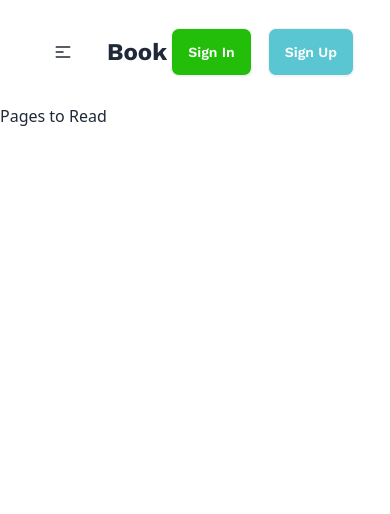
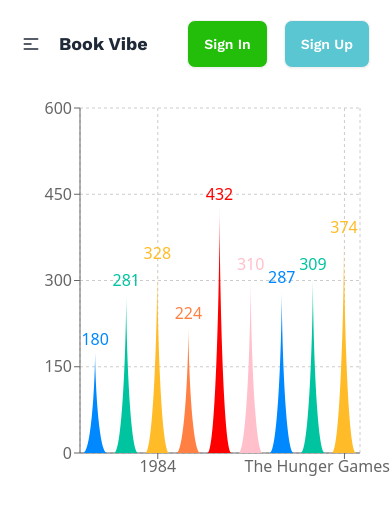
Before and after one commit to Nujat-Zaman-Chowdhury/Book-Review, a React (Vite) app: page /pages-to-read in a window 390 px wide. Shown: the top 514 px of the page. Built offline with nearby package versions, Linux system fonts and the light colour scheme; a web font is replaced by a local one.

Commit message:
added mobile device responsiveness

```diff
--- a/package.json
+++ b/package.json
@@ -18,6 +18,7 @@
     "react-icons": "^5.0.1",
     "react-router-dom": "^6.22.3",
     "react-tabs": "^6.0.2",
+    "recharts": "^2.12.3",
     "sort-by": "^1.2.0"
   },
   "devDependencies": {
--- a/src/Pages/Home/Home.jsx
+++ b/src/Pages/Home/Home.jsx
@@ -5,10 +5,10 @@ import Books from "../../components/Books/Books";
 
 const Home = () => {
     return (
-        <>
+        <div className="p-3 lg:p-0">
         <Banner></Banner>
         <Books></Books>
-        </>
+        </div>
 
     );
 };
--- a/src/Pages/Home/ListedBooks/ListedBooks.jsx
+++ b/src/Pages/Home/ListedBooks/ListedBooks.jsx
@@ -7,7 +7,7 @@ const ListedBooks = () => {
 
     const [tabIndex,setTabIndex] = useState(0);
   return (
-    <div className="max-w-7xl mx-auto py-4">
+    <div className="max-w-7xl mx-auto py-4 p-3 lg:p-0">
       <div className="bg-[#1313130D] w-full rounded-2xl h-[100px] flex justify-center items-center">
         <h4 className="font-workSans text-2xl font-bold">Books</h4>
       </div>
--- a/src/Pages/PagestoRead/PagestoRead.jsx
+++ b/src/Pages/PagestoRead/PagestoRead.jsx
@@ -1,9 +1,51 @@
-
+import { Bar, BarChart, CartesianGrid, Cell, ResponsiveContainer, XAxis, YAxis } from "recharts";
+const colors = ['#0088FE', '#00C49F', '#FFBB28', '#FF8042', 'red', 'pink'];
 
 const PagestoRead = () => {
+    const barChartData = [
+        {"bookName": "The Great Gatsby","totalPages": 180},
+        {"bookName": "To Kill a Mockingbird","totalPages": 281},
+        {"bookName": "1984","totalPages": 328},
+        {"bookName": "The Catcher in the Rye","totalPages": 224},
+        {"bookName": "Pride and Prejudice","totalPages": 432},
+        {"bookName": "The Hobbit","totalPages": 310},
+        {"bookName": "The Road","totalPages": 287},
+        {"bookName": "Harry Potter and the Philosopher's Stone","totalPages": 309},
+        {"bookName": "The Hunger Games","totalPages": 374},
+    ]
+    const getPath = (x, y, width, height) => {
+        return `M${x},${y + height}C${x + width / 3},${y + height} ${x + width / 2},${y + height / 3}
+        ${x + width / 2}, ${y}
+        C${x + width / 2},${y + height / 3} ${x + (2 * width) / 3},${y + height} ${x + width}, ${y + height}
+        Z`;
+      };
+    const TriangleBar = (props) => {
+        const { fill, x, y, width, height } = props;
+
+        return <path d={getPath(x, y, width, height)} stroke="none" fill={fill} />;
+      };
     return (
-        <div>
-            <h2>Pages to Read</h2>
+        <div style={{ width: '100%', height: '400px' }}>
+            <ResponsiveContainer>
+                <BarChart
+                    data={barChartData}
+                    margin={{
+                        top: 20,
+                        right: 30,
+                        left: 20,
+                        bottom: 5,
+                    }}
+                >
+                    <CartesianGrid strokeDasharray="3 3" />
+                    <XAxis dataKey="bookName" />
+                    <YAxis />
+                    <Bar dataKey="totalPages" fill="#8884d8" shape={<TriangleBar />} label={{ position: 'top' }}>
+                        {barChartData.map((entry, index) => (
+                            <Cell key={`cell-${index}`} fill={colors[index % colors.length]} />
+                        ))}
+                    </Bar>
+                </BarChart>
+            </ResponsiveContainer>
         </div>
     );
 };
--- a/src/Routes/Routes.jsx
+++ b/src/Routes/Routes.jsx
@@ -25,12 +25,12 @@ export const router = createBrowserRouter([
               {
                 index:true,
                 element:<ReadBooks></ReadBooks>,
-                loader: ()=>fetch('/data.json'),
+
               },
               {
                 path:'wishList',
                 element: <WishLists></WishLists>,
-                loader: ()=>fetch('/data.json'),
+
               }
             ]
         },
--- a/src/Utils/LocalStorage.js
+++ b/src/Utils/LocalStorage.js
@@ -1,12 +1,12 @@
 import toast  from 'react-hot-toast';
 export const getBooks = () =>{
-    let booksList = []
+    let readBooksList = [];
+
     const storedBooks = localStorage.getItem('books');
     if(storedBooks){
-        booksList = JSON.parse(storedBooks);
-
+        readBooksList.push(JSON.parse(storedBooks));
     }
-    return booksList;
+    return readBooksList;
 }
 
 export const savedBooks = (book) =>{
@@ -17,8 +17,5 @@ export const savedBooks = (book) =>{
         localStorage.setItem('books',JSON.stringify(storedBooks))
         toast.success('Book added in the read list')
     }
-    else{
-       return toast.error('Already added in readlist');
-    }
 
 }
--- a/src/components/Banner/Banner.jsx
+++ b/src/components/Banner/Banner.jsx
@@ -2,15 +2,15 @@ import { Link } from "react-router-dom";
 import banner from '../../assets/banner.jpg'
 const Banner = () => {
   return (
-    <div className="hero bg-[#1313130D] rounded-3xl max-w-7xl mx-auto">
+    <div className="hero bg-[#1313130D] rounded-3xl lg:max-w-7xl mx-auto">
       <div className="hero-content flex-col lg:flex-row-reverse py-14">
         <img
           src={banner}
         />
         <div>
-          <h1 className="text-5xl font-bold font-playfair leading-relaxed text-[#131313]">Books to freshen up
+          <h1 className="text-2xl lg:text-5xl font-bold font-playfair lg:leading-relaxed text-[#131313]">Books to freshen up
           <br />your bookshelf</h1>
-          <Link to="/listed-books" target="_blank" className="btn mt-11 font-workSans bg-[#23BE0A] border-0 text-white">View The List</Link>
+          <Link to="/listed-books" target="_blank" className="btn mt-4 lg:mt-11 font-workSans bg-[#23BE0A] border-0 text-white">View The List</Link>
         </div>
       </div>
     </div>
--- a/src/components/Navbar/Navbar.jsx
+++ b/src/components/Navbar/Navbar.jsx
@@ -2,11 +2,11 @@ import { NavLink } from "react-router-dom";
 
 const Navbar = () => {
   return (
-    <div className="py-5 px-7">
+    <div className="py-3 lg:py-5 px-3 lg:px-7">
         <div className="navbar bg-base-100 font-workSans">
       <div className="navbar-start">
         <div className="dropdown">
-          <div tabIndex={0} role="button" className="btn btn-ghost lg:hidden">
+          <div tabIndex={0} role="button" className="btn btn-ghost lg:hidden pl-0 pr-0">
             <svg
               xmlns="http://www.w3.org/2000/svg"
               className="h-5 w-5"
@@ -31,10 +31,10 @@ const Navbar = () => {
             <NavLink to="/pages-to-read">Pages to Read</NavLink>
           </ul>
         </div>
-        <a className="btn btn-ghost text-2xl font-bold">Book Vibe</a>
+        <a className="btn btn-ghost text-lg lg:text-2xl font-bold">Book Vibe</a>
       </div>
       <div className="navbar-center hidden lg:flex">
-        <ul className="menu menu-horizontal px-1 flex gap-4 items-center font-semibold ">
+        <ul className="menu menu-horizontal px-1  lg:flex gap-2 lg:gap-4 items-center font-semibold ">
           <NavLink to="/" className={({isActive})=> isActive? 'text-[#23BE0A] border border-[#23BE0A] py-3 px-5 rounded-md': 'text-[#131313CC] hover:bg-gray-300 py-3 px-5 rounded-md'}>Home</NavLink>
           <NavLink to="/listed-books"  className={({isActive})=> isActive? 'text-[#23BE0A] border border-[#23BE0A] py-3 px-5 rounded-md': 'text-[#131313CC] hover:bg-gray-300 py-3 px-5 rounded-md'}>Listed Books</NavLink>
           <NavLink to="/pages-to-read" className={({isActive})=> isActive? 'text-[#23BE0A] border border-[#23BE0A] py-3 px-5 rounded-md': 'text-[#131313CC] hover:bg-gray-300 py-3 px-5 rounded-md'}>Pages to Read</NavLink>
--- a/src/components/ReadBookList/ReadBookList.jsx
+++ /dev/null
@@ -1,47 +0,0 @@
-import { FaRegStar } from "react-icons/fa";
-import { IoPeopleOutline } from "react-icons/io5";
-import { MdOutlineContactPage } from "react-icons/md";
-import { CiLocationOn } from "react-icons/ci";
-
-const ReadBookList = ({book}) => {
-    console.log(book);
-    return (
-        <div className="card flex flex-row items-center bg-base-100 border border-[#13131326] mt-9 p-5 cursor-pointer">
-      <figure className="bg-[#F3F3F3] w-[230px] rounded-lg p-6 h-full">
-        <img className=""
-          src={book.image}
-          alt="Shoes"
-        />
-      </figure>
-      <div className="card-body space-y-2">
-        <h2 className="card-title text-2xl font-bold font-playfair my-4">{book.bookName}</h2>
-        <p className="font-workSans font-medium text-[#131313CC]">By: {book.author}</p>
-        <div className="font-workSans flex items-center gap-3">
-        <h4 className='text-base text-[#131313] font-bold  my-7'>Tag</h4>
-            <button className="btn py-1 px-4 bg-[#23BE0A0D] text-[#23BE0A] rounded-full border-0">{book.tags[0]}</button>
-            <button className="btn py-1 px-4 bg-[#23BE0A0D] text-[#23BE0A] rounded-full border-0">{book.tags[1]}</button>
-            <span className="flex items-center"><CiLocationOn /> Year of Publishing: {book.yearOfPublishing}</span>
-        </div>
-        <div className="flex text-base items-center gap-4 text-[#13131399] font-workSans mt-5 mb-4">
-            <div className="flex gap-2 items-center">
-                <IoPeopleOutline></IoPeopleOutline>
-                <span>Publisher: {book.publisher}</span>
-            </div>
-            <div className="flex gap-2 items-center">
-                <IoPeopleOutline></IoPeopleOutline>
-                <span>Page: {book.totalPages}</span>
-            </div>
-        </div>
-        <hr className="border border-dashed my-5" />
-        <div className="font-workSans flex  items-center gap-3">
-            <button className="btn py-1 px-4 bg-[#328EFF] bg-opacity-20 text-[#328EFF] rounded-full border-0">Category: {book.category}</button>
-            <button className="btn py-1 px-4 bg-[#FFAC33] bg-opacity-20 text-[#FFAC33] rounded-full border-0">Rating: {book.rating}</button>
-            <button className="btn py-1 px-4 bg-[#23BE0A] text-white rounded-full border-0">View Details</button>
-        </div>
-
-      </div>
-    </div>
-    );
-};
-
-export default ReadBookList;
--- a/src/components/ReadBooks.jsx/ReadBooks.jsx
+++ b/src/components/ReadBooks.jsx/ReadBooks.jsx
@@ -1,26 +1,10 @@
-import { useState } from "react";
-import ReadBookList from "../ReadBookList/ReadBookList";
-
-
-
-
 
 
 const ReadBooks = () => {
-    const [books, setBooks] = useState ( () => {
-        const books = localStorage.getItem("books");
-       const parsedBooks = JSON.parse(books);
-       console.log(parsedBooks);
-       return parsedBooks;
-       });
-
     return (
-        <>
-        {
-            books.map(book=><ReadBookList book={book} key={book.bookId}></ReadBookList>)
-
-        }
-        </>
+        <div>
+            <h2>Reading</h2>
+        </div>
     );
 };
 
```
Also changed, not shown: src/Pages/BookDetails/BookDetails.jsx (+15 -20 lines), src/Utils/WishList.js (added, +24 -0 lines), 1 other file (tests, documents, lock files or other folders).
